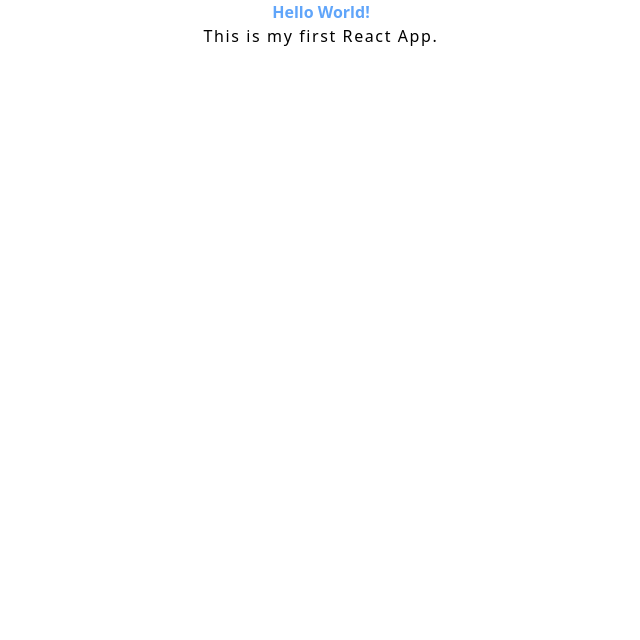
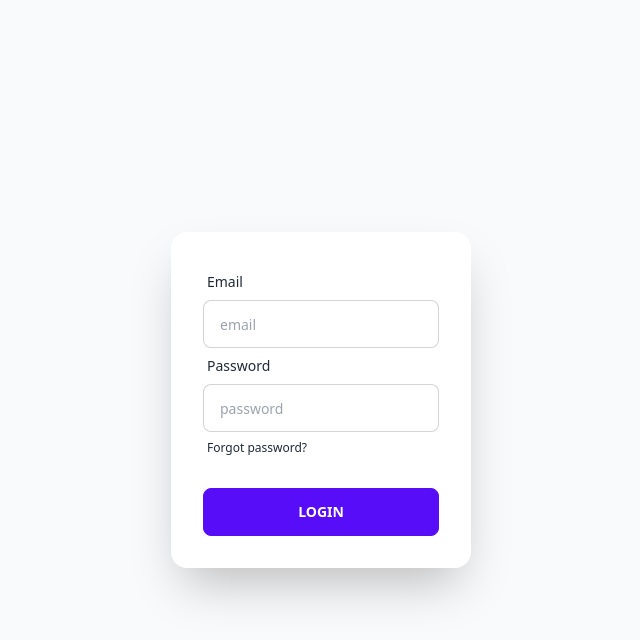
Before and after one commit to Talitazmiza/lasoyae-culinary-app, a React (Create React App) app: page /login in a window 1280 px wide. Shown: the top 640 px of the page, without its empty margins (319-959 px from the left). Built offline with nearby package versions, Linux system fonts and the light colour scheme.

Commit message:
add Landing + Login

```diff
--- a/src/App.css
+++ b/src/App.css
@@ -1,3 +1,5 @@
+
+
 .App {
   text-align: center;
 }
--- a/src/App.js
+++ b/src/App.js
@@ -1,12 +1,20 @@
+import React from 'react';
 import './App.css';
+import Landing from './Components/Landing';
+import Login from './Components/Login';
+import { BrowserRouter, Route, Switch } from 'react-router-dom';
 
 function App() {
-  return (
-    <div className="App">
-      <h1 className="text-blue-400 font-extrabold">Hello World!</h1>
-      <p className="tracking-widest">This is my first React App.</p>
-    </div>
-  );
+    return (
+        <div className="App">
+            <BrowserRouter>
+                <Switch>
+                    <Route path="/" exact component={Landing} />
+                    <Route path="/login" exact component={Login} />
+                </Switch>
+            </BrowserRouter>
+        </div>
+    );
 }
 
 export default App;
--- /dev/null
+++ b/src/Components/Landing.js
@@ -0,0 +1,28 @@
+import '../App.css';
+import '../index.css';
+import React from 'react';
+
+const Landing = () => {
+
+    // some logics mayb
+
+    return (
+
+        <div className="hero min-h-screen bg-warning">
+            <div className="text-center hero-content text-neutral-content">
+                <div className="max-w-md">
+                    <h1 className="mb-9 text-5xl font-bold">
+                        Welcome To Lasoyae
+                    </h1>
+                    <a href="/login" className="btn glass">
+                        <p>Continue with Login</p>
+                    </a>
+                    {/*<button href="/login" className="btn glass">Continue with Login</button>*/}
+                </div>
+            </div>
+        </div>
+
+    );
+};
+
+export default Landing;
--- /dev/null
+++ b/src/Components/Login.js
@@ -0,0 +1,34 @@
+import '../App.css';
+
+const Login = () => {
+    return (
+        <div className="hero min-h-screen bg-base-200">
+            <div className="flex-col justify-center hero-content lg:flex-row">
+                <div className="card flex-shrink-0 w-full max-w-sm shadow-2xl bg-base-100">
+                    <div className="card-body">
+                        <div className="form-control">
+                            <label className="label">
+                                <span className="label-text">Email</span>
+                            </label>
+                            <input type="text" placeholder="email" className="input input-bordered" />
+                        </div>
+                        <div className="form-control">
+                            <label className="label">
+                                <span className="label-text">Password</span>
+                            </label>
+                            <input type="text" placeholder="password" className="input input-bordered" />
+                            <label className="label">
+                                <a href="/" className="label-text-alt">Forgot password?</a>
+                            </label>
+                        </div>
+                        <div className="form-control mt-6">
+                            <input type="button" value="Login" className="btn btn-primary" />
+                        </div>
+                    </div>
+                </div>
+            </div>
+        </div>
+    );
+} ;
+
+export default Login;
--- a/src/index.css
+++ b/src/index.css
@@ -11,7 +11,7 @@
   font-family: source-code-pro, Menlo, Monaco, Consolas, 'Courier New',
     monospace;
 }
-/* ./src/index.css */
+
 @tailwind base;
 @tailwind components;
 @tailwind utilities;
--- a/src/index.js
+++ b/src/index.js
@@ -1,6 +1,7 @@
 import React from 'react';
 import ReactDOM from 'react-dom';
 import './index.css';
+import './App.css';
 import App from './App';
 import reportWebVitals from './reportWebVitals';
 
--- a/tailwind.config.js
+++ b/tailwind.config.js
@@ -7,5 +7,15 @@
   variants: {
     extend: {},
   },
-  plugins: [],
+  plugins: [
+    require('daisyui'),
+  ],
+  daisyui: {
+    styled: true,
+    themes: true,
+    base: true,
+    utils: true,
+    logs: true,
+    rtl: false,
+  },
 }
```
Also changed, not shown: package.json (+8 -0 lines), 1 other file (tests, documents, lock files or other folders).
